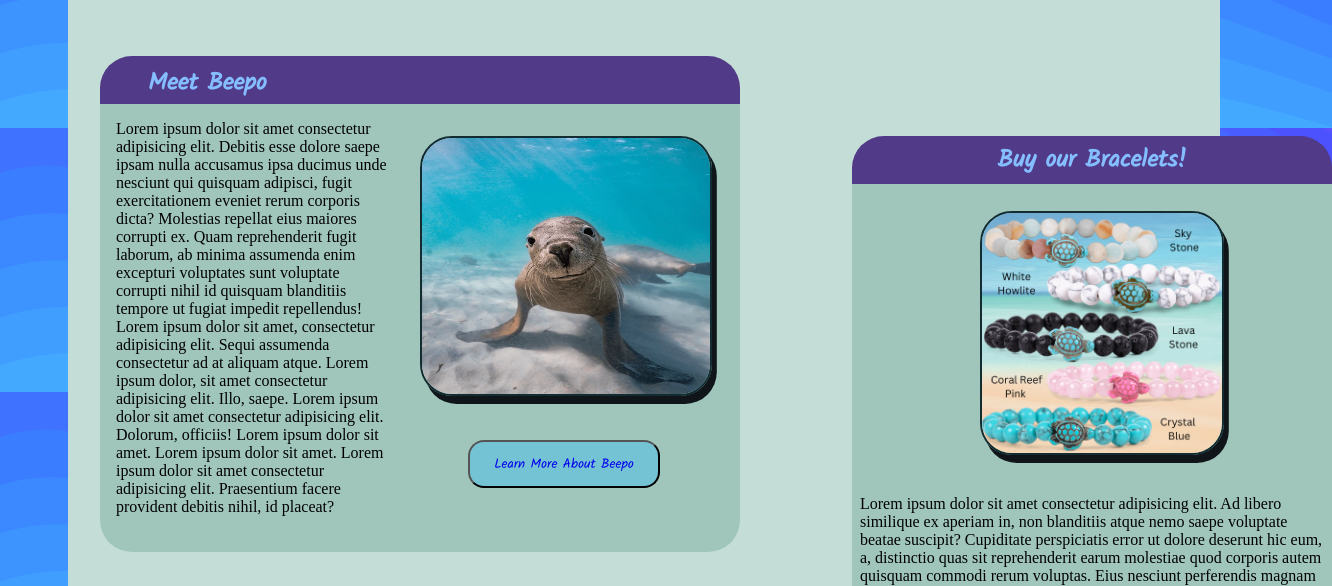
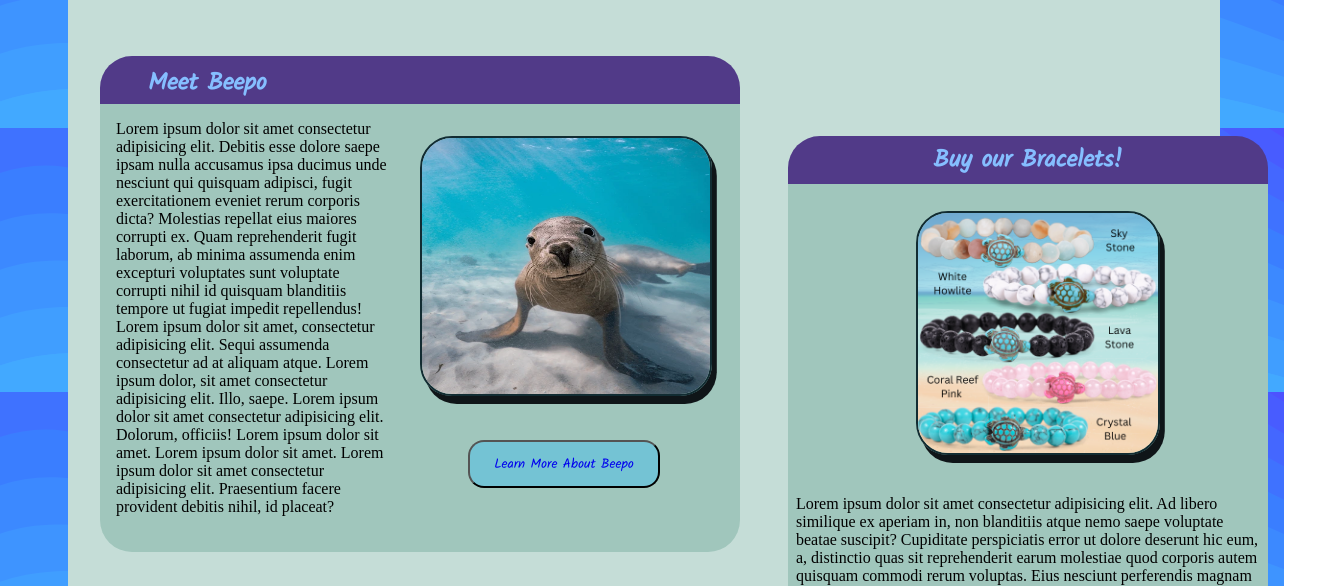
Before and after one commit to angie-cote927/Webpage--Color-Schemes, a plain HTML site: page Website1/index.html in a window 1280 px wide. Shown: the part 136-722 px from the top of the page, 1332 px wide, since content can reach past the window. Drawn offline with Linux system fonts and the light colour scheme.

Commit message:
0.3 Added Website 2 Logo
Pretty much only added website 2s logo, moved the bracelets by a tiny bit but that's it.

```diff
--- a/Website1/style.css
+++ b/Website1/style.css
@@ -160,7 +160,7 @@ h2{
     height: 3rem;
     align-content: center;
     justify-items: center;
-    left: 49rem;
+    left: 45rem;
     top: 8rem;
     border-top-left-radius: 2rem;
     border-top-right-radius: 2rem;
@@ -174,7 +174,7 @@ h2{
     justify-content: center;
     position: relative;
     top: 8rem;
-    left: 49rem;
+    left: 45rem;
     width: 29rem;
     height: 35rem;
     background-color: #A0C6BC;
```
Also changed, not shown: Website2/index.html (+4 -2 lines), 1 other file.
